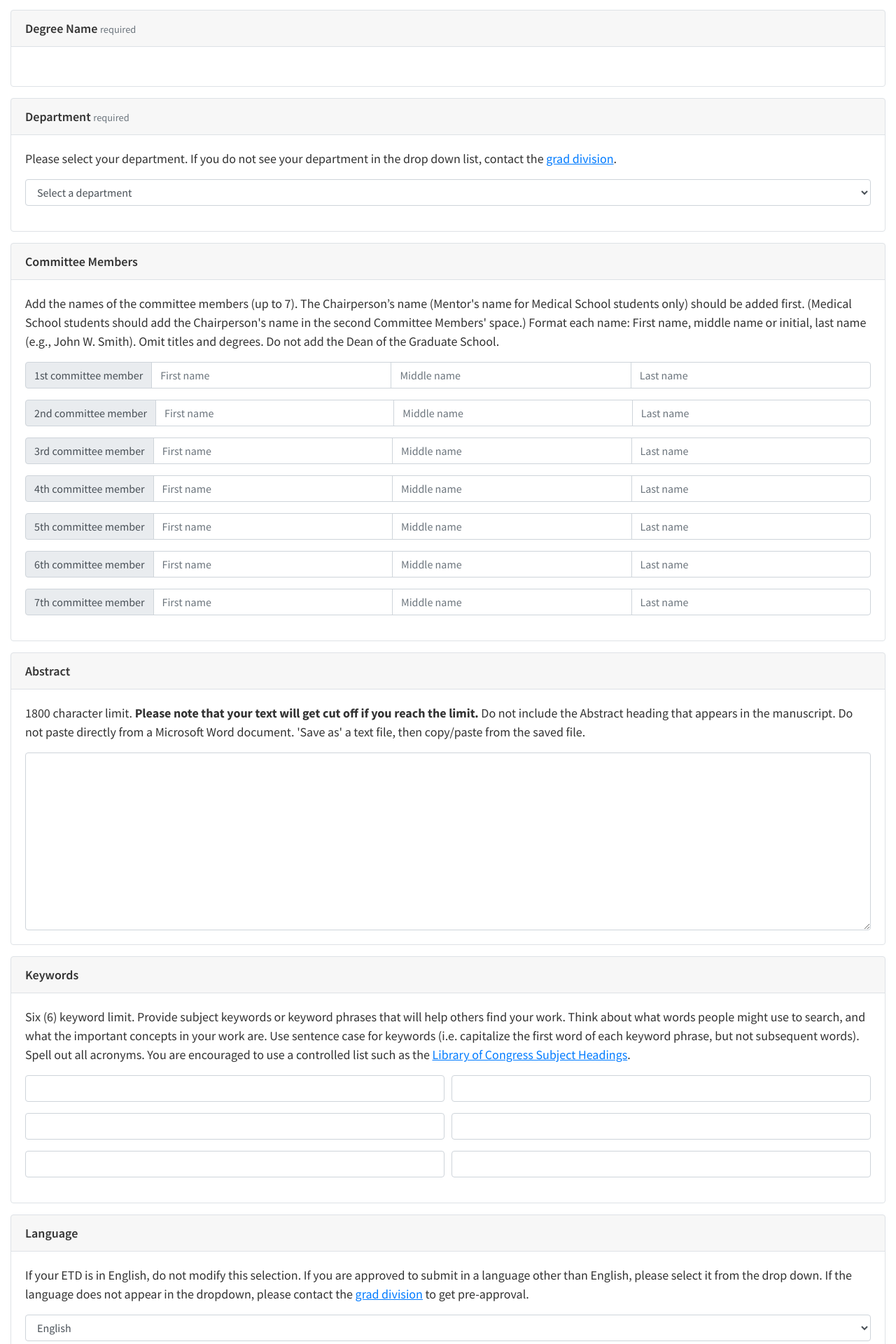
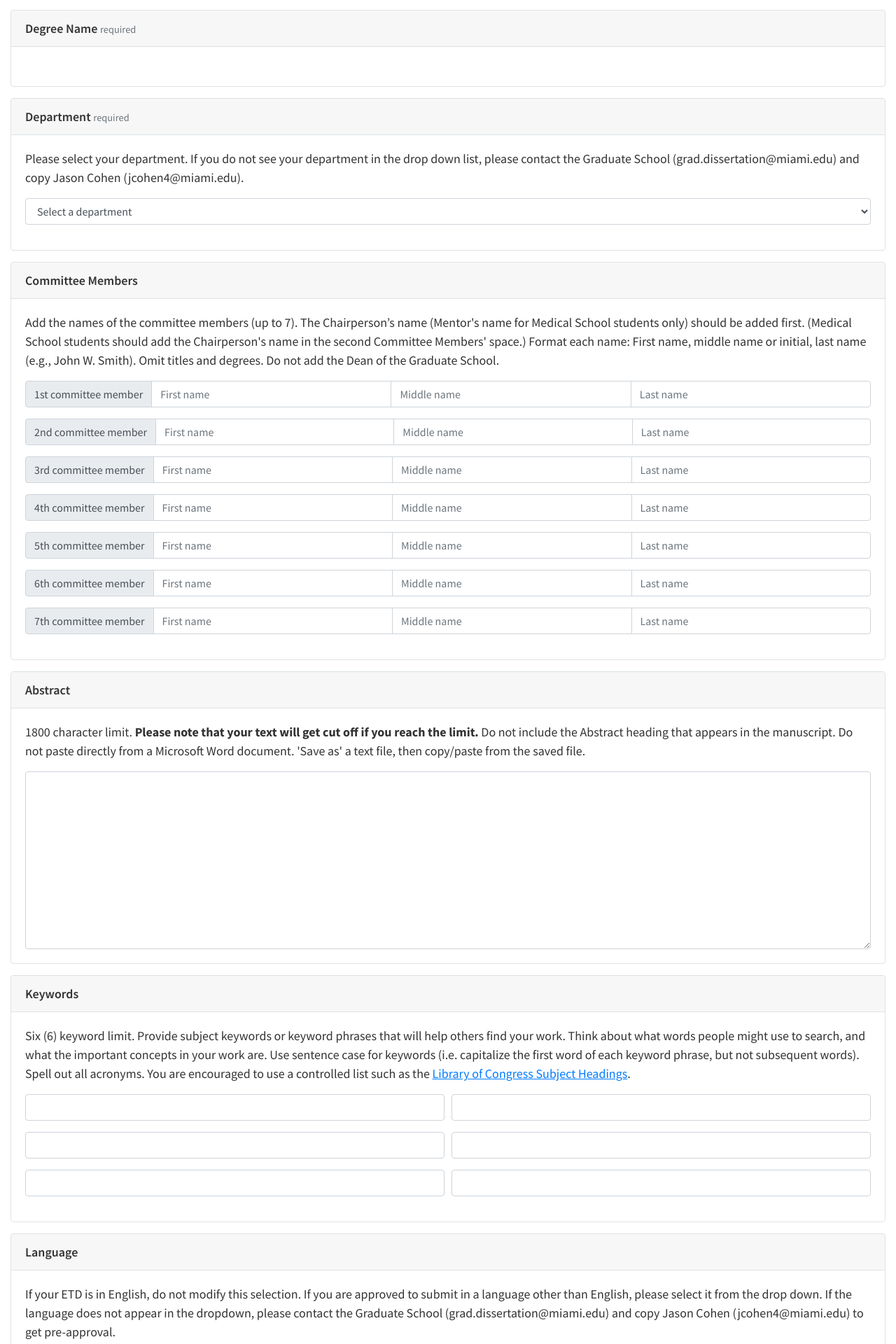
Before and after one commit to UMiamiLibraries/sword-deposit, a Flask app: template hello_app/templates/deposit_form.html in a window 1280 px wide. Shown: the part 1672-3592 px from the top of the page at 70% size. Run offline with Flask 2, Linux system fonts and the light colour scheme; the template is opened without the code that fills it, so the values that code supplies are empty; some libraries are stand-ins or nearby versions.

Commit message:
remove mailto

```diff
--- a/hello_app/templates/agreement.html
+++ b/hello_app/templates/agreement.html
@@ -17,7 +17,7 @@
 	<p>By accepting (clicking through) this License, you grant to the University the non-exclusive right to reproduce, translate (as described below), and distribute the Work, including the descriptive information (metadata) and abstract, in any format or medium worldwide and royalty-free, including, but not limited to, publication over the Internet, except as provided for by an addendum to this License.</p>
 	<p>When provided, the University will clearly identify your name(s) as the author(s) or copyright owner(s) of the Work as well as the name(s) of the copyright owner(s) if different from your name(s), include a statement of your copyright, and will not make any alteration, other than as allowed by this License, to your Work.</p>
 	<p>You agree that the University may translate the Work to any medium or format for the purposes of security, back-up, and preservation. You agree that the University may make multiple copies of the Work for the purposes of security, back-up, and preservation.</p>
-	<p>If you cannot make all of the following representations, then you shall contact the manager (<a href="mailto:grad.dissertation@miami.edu">grad.dissertation@miami.edu</a>) of the service before proceeding further. In order to submit Work, you represent and warrant that:</p>
+	<p>If you cannot make all of the following representations, then you shall contact the manager of the service at grad.dissertation@miami.edu before proceeding further. In order to submit Work, you represent and warrant that:</p>
 	<ol>
 		<li>You have the right to grant the rights contained in the License.</li>
 		<li>This Work does not, to the best of your knowledge, infringe on anyone's copyright, trademark, right of publicity, or other intellectual property rights.</li>
--- a/hello_app/templates/deposit_form.html
+++ b/hello_app/templates/deposit_form.html
@@ -151,7 +151,7 @@
             <div class="card-header">Department <small class="text-muted">required</small></div>
             <div class="card-body">
                 <p class="card-text">
-                    Please select your department. If you do not see your department in the drop down list, contact the <a href="mailto:grad.dissertation@miami.edu?cc=j.cohen4@miami.edu&Subject=ETD%20No%20Department%20">grad division</a>.
+                    Please select your department. If you do not see your department in the drop down list, please contact the Graduate School (grad.dissertation@miami.edu) and copy Jason Cohen (jcohen4@miami.edu).
                 </p>
                 <div class="form-group">
                     <select class="form-control" name="department" required>
@@ -319,7 +319,7 @@
                 <p class="card-text">
                     If your ETD is in English, do not modify this selection. If you are approved to submit in a
                     language other than English, please select it from the drop down. If the language does not appear
-                    in the dropdown, please contact the <a href="mailto:grad.dissertation@miami.edu?cc=j.cohen4@miami.edu&Subject=ETD%20Language">grad division</a> to get pre-approval.
+                    in the dropdown, please contact the Graduate School (grad.dissertation@miami.edu) and copy Jason Cohen (jcohen4@miami.edu) to get pre-approval.
                  </p>
                 <select class="form-control" id="language" name="language" required>
                     <option value="EN" default>English</option>
@@ -335,7 +335,7 @@
             <div class="card-header">Upload Primary Full Text <small class="text-muted">required</small></div>
             <div class="card-body">
                 <p class="card-text">
-                    Please attach your primary full text file. The only allowed primary format is pdf.<br><br>NOTE: Maximum total upload limit is 16MB for the primary file. If your primary file is over 16MB please contact the <a href="mailto:grad.dissertation@miami.edu?cc=j.cohen4@miami.edu&Subject=ETD%20Large%20Files">grad division</a> and then submit this form with the title page of your document as the primary file.
+                    Please attach your primary full text file. The only allowed primary format is pdf.<br><br>NOTE: Maximum total upload limit is 16MB for the primary file. If your primary file is over 16MB please contact the Graduate School (grad.dissertation@miami.edu) and copy Jason Cohen (jcohen4@miami.edu) and then submit this form with the title page of your document as the primary file.
                 </p>
                 <div class="form-group">
                     <!--<label class="custom-file-label" for="file">Upload Full Text</label>-->
@@ -354,7 +354,7 @@
             <div class="card-header">Upload Supplemental Files <small class="text-muted"></small></div>
             <div class="card-body">
                 <p class="card-text">
-                    Allowed supplemental formats are txt, csv, pdf, docx, jpg, tif, png, xlsx, mp3, wav, avi, mov, and wmv.<br><br>NOTE: Maximum total upload limit is 12MB for the combined supplemental material. If your supplemental material is over 12MB please contact the <a href="mailto:grad.dissertation@miami.edu?cc=j.cohen4@miami.edu&Subject=ETD%20Large%20Files">grad division</a> and then submit this form with the primary file still attached.
+                    Allowed supplemental formats are txt, csv, pdf, docx, jpg, tif, png, xlsx, mp3, wav, avi, mov, and wmv.<br><br>NOTE: Maximum total upload limit is 12MB for the combined supplemental material. If your supplemental material is over 12MB please contact the Graduate School (grad.dissertation@miami.edu) and copy Jason Cohen (jcohen4@miami.edu) and then submit this form with the primary file still attached.
                 </p>
                 <div class="form-group">
                     <label for="supplementalfiles">Supplemental Files:</label>
--- a/hello_app/templates/deposit_result.html
+++ b/hello_app/templates/deposit_result.html
@@ -5,7 +5,7 @@
 		<div style="float:right"><a href="https://portal.scholarship.miami.edu/.auth/logout?post_logout_redirect_uri=https%3A%2F%2Fwww.library.miami.edu%2F"><button class="btn btn-default">Logout</button></a></input></div>
 		<h1 class="display-5">Congratulations! You have successfully submitted your {% if form.deposittype == "dissertation" %}Dissertation{% else %}Thesis{% endif %}.</h1>
 
-		<p>The Graduate School has been notified. If you have any questions or need to contact the graduate school please send an email to <a href="mailto:grad.dissertation@miami.edu?cc=j.cohen4@miami.edu&Subject=ETD%20Submission%20Question">grad.dissertation@miami.edu</a>.<br><br>
+		<p>The Graduate School has been notified. If you have any questions or need to contact the graduate school please send an email to grad.dissertation@miami.edu and copy Jason Cohen (jcohen4@miami.edu).<br><br>
 			For your reference, below is a summary of your deposit:</p>
 		<ul class="list-unstyled">
 			<li><strong>Title:</strong> {{ form.title }}</li>
--- a/hello_app/templates/error.html
+++ b/hello_app/templates/error.html
@@ -4,8 +4,7 @@
 	<div class="jumbotron">
 		<h3 class="display-5">Internal Server Error</h3>
 		<p>We are sorry to report that there is a problem with the server right now. The server administrator has already been notified of this error.</p>
-		<p>If your file is larger than 16MB or need additional assistance depositing your ETD, please contact
-			<a href="mailto:grad.dissertation@miami.edu?cc=j.cohen4@miami.edu&Subject=ETD%20Error" target="_blank">the Graduate School</a>.
+		<p>If your file is larger than 16MB or need additional assistance depositing your ETD, please contact the Graduate School (grad.dissertation@miami.edu) and copy Jason Cohen (jcohen4@miami.edu).
 		</p>
 		<p>We suggest you try again later to complete your deposit by clicking <a href="{{ url_for('index') }}">here</a>.</p>
 	</div>
```
